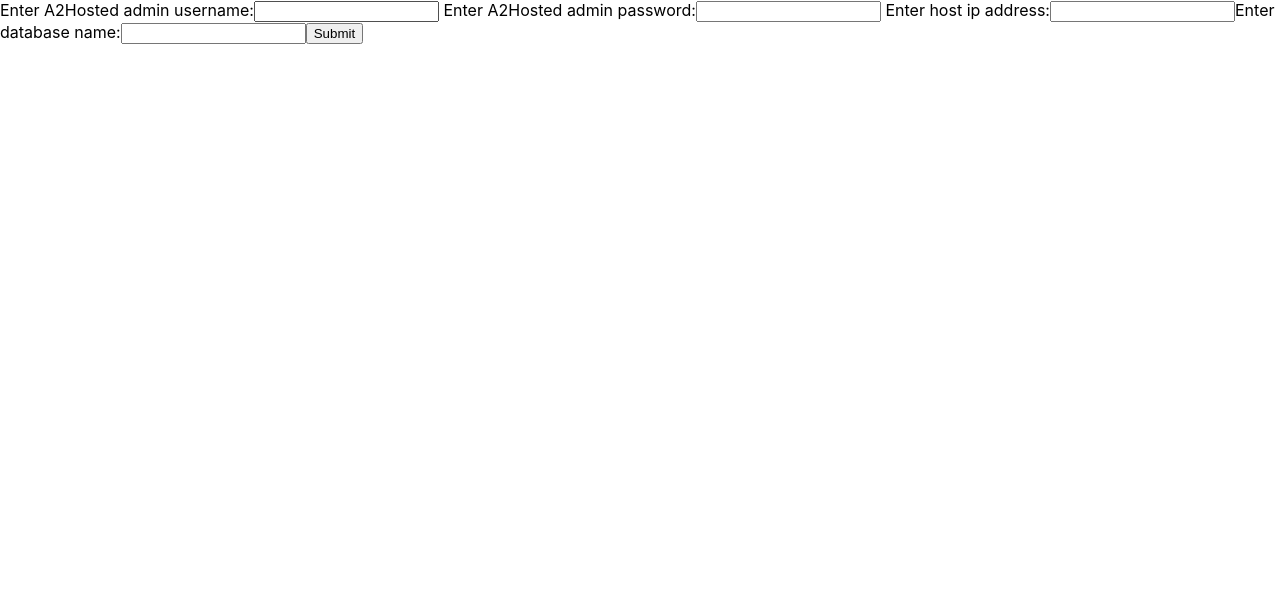
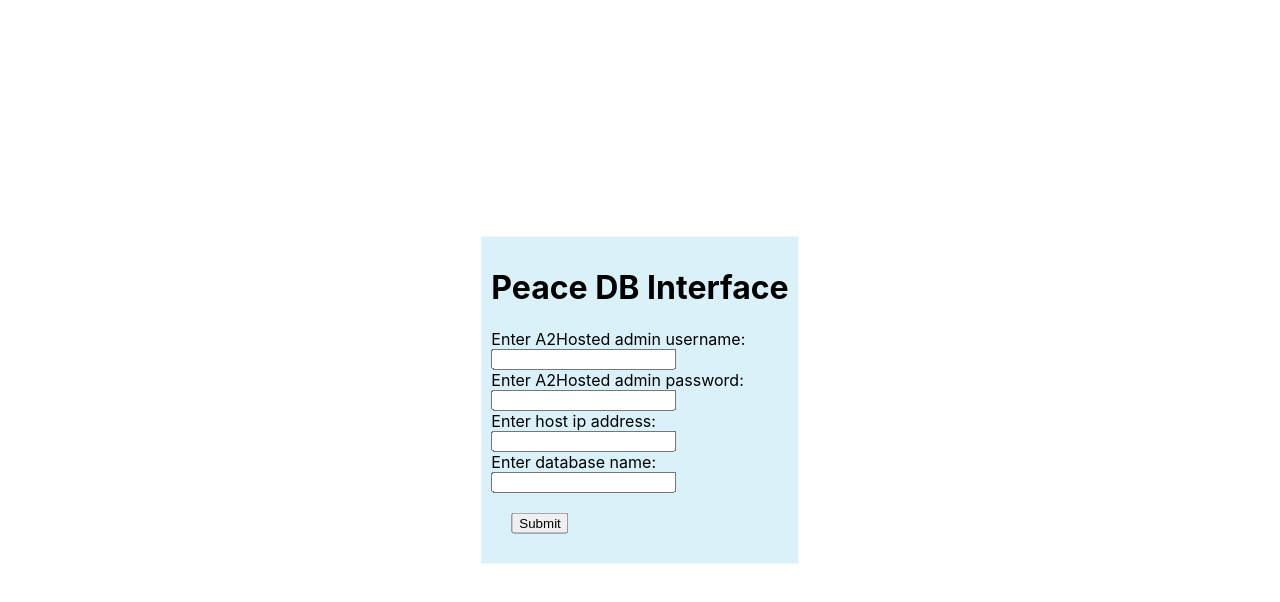
Before and after one commit to kdotzlaw/peace, a React (Create React App) app in the folder frontend/: page / in a window 1280 px wide. Shown: the top 602 px of the page. Built offline with nearby package versions, Linux system fonts and the light colour scheme.

Commit message:
base css for Login component

```diff
--- a/frontend/src/App.css
+++ b/frontend/src/App.css
@@ -1,38 +1,4 @@
 .App {
   text-align: center;
+  background-color: #6f9b74;
 }
-
-.App-logo {
-  height: 40vmin;
-  pointer-events: none;
-}
-
-@media (prefers-reduced-motion: no-preference) {
-  .App-logo {
-    animation: App-logo-spin infinite 20s linear;
-  }
-}
-
-.App-header {
-  background-color: #282c34;
-  min-height: 100vh;
-  display: flex;
-  flex-direction: column;
-  align-items: center;
-  justify-content: center;
-  font-size: calc(10px + 2vmin);
-  color: white;
-}
-
-.App-link {
-  color: #61dafb;
-}
-
-@keyframes App-logo-spin {
-  from {
-    transform: rotate(0deg);
-  }
-  to {
-    transform: rotate(360deg);
-  }
-}
--- /dev/null
+++ b/frontend/src/Login.css
@@ -0,0 +1,31 @@
+/*
+    CSS for Login component
+ */
+
+.container{
+    /*center div in middle of page, regardless of size*/
+    position: absolute;
+    top: 50%;
+    left:50%;
+    margin-right: -50%;
+    transform: translate(-50%,-50%);
+
+    /**/
+    background-color: #daf1fa;
+    padding: 10px;
+}
+
+
+.input-item{
+    /*Align all input boxes*/
+    display: flex;
+    align-items: center;
+    justify-content: space-between;
+}
+
+
+#btn-submit{
+    margin:20px;
+    text-align: center;
+
+}
--- a/frontend/src/Login.js
+++ b/frontend/src/Login.js
@@ -1,5 +1,7 @@
 import React from 'react';
 import {useState} from "react";
+import "./Login.css";
+
 import ReactDOM from "react-dom/client";
 
 /*
@@ -26,9 +28,12 @@
     }
     //Return and render
     return(
-        <form onSubmit={handleSubmit}>
+        <div className="container">
+            <h1>Peace DB Interface</h1>
+            <form onSubmit={handleSubmit} id="form-login">
                 <label>Enter A2Hosted admin username:
                     <input
+                        className="input-item"
                         type="text"
                         name="username"
                         value={inputs.username || ""}
@@ -38,6 +43,7 @@
                 </label>
                 <label> Enter A2Hosted admin password:
                     <input
+                        className="input-item"
                         type="text"
                         name="password"
                         value={inputs.password || ""}
@@ -47,6 +53,7 @@
                 </label>
                 <label> Enter host ip address:
                     <input
+                        className="input-item"
                         type="text"
                         name="host"
                         value={inputs.host || ""}
@@ -56,15 +63,20 @@
                 </label>
                 <label>Enter database name:
                     <input
+                        className="input-item"
                         type=""
                         name="db"
                         value={inputs.db || ""}
                         onChange={handleChange}
                     />
                 </label>
-            <input type="submit"/>
+                <input
+                    id ="btn-submit"
+                    type="submit"/>
 
             </form>
+        </div>
+
     )
 }
 export default Login;
```
Lines whose indentation alone changed are shown as unchanged.
